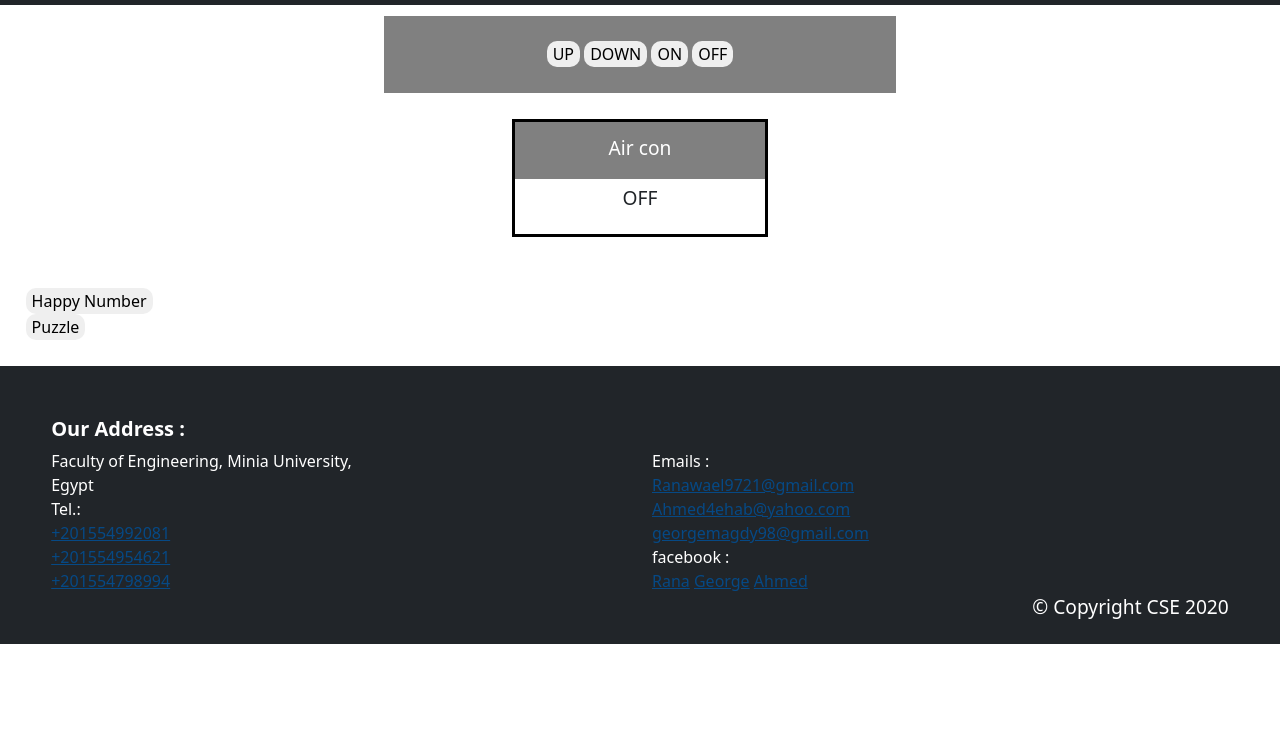
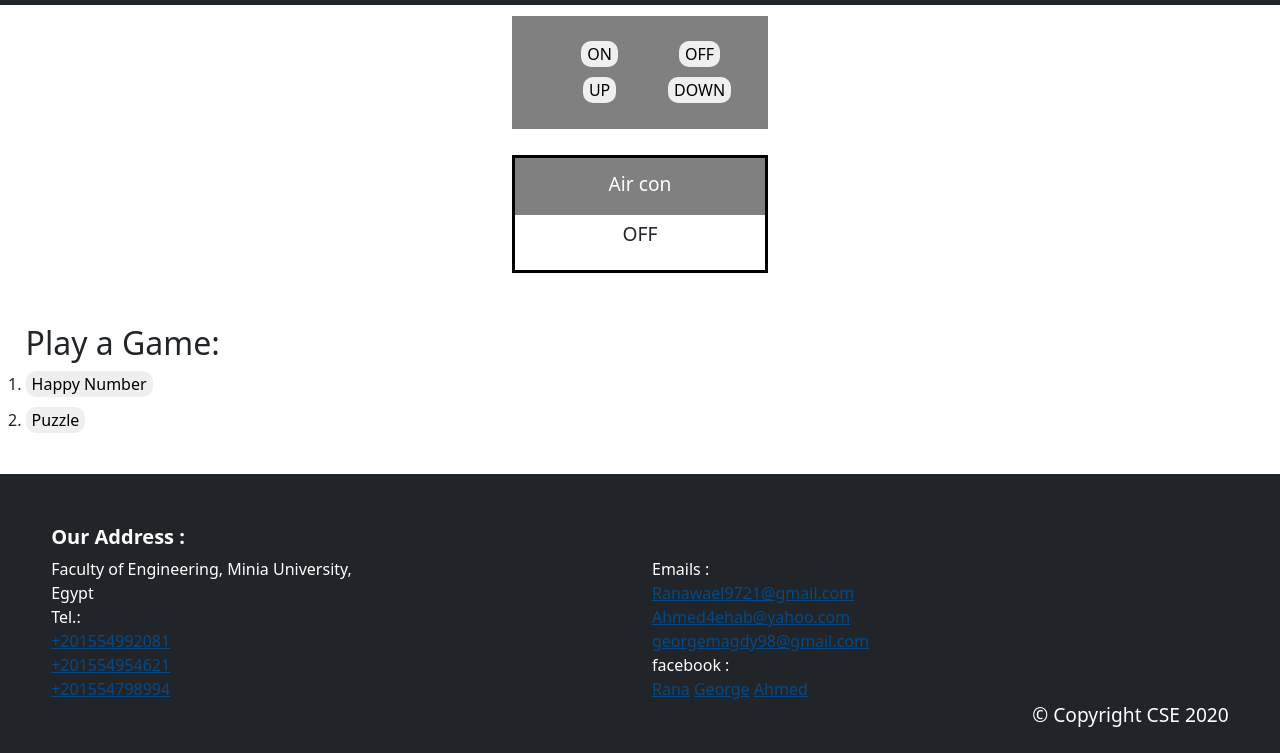
Before and after one commit to GeorgeRady/proposal-web-page, a website: page public/processes.html in a window 1280 px wide. Shown: the part 61-814 px from the top of the page. Drawn offline with nearby package versions, Linux system fonts and the light colour scheme.

Commit message:
FINAAAAAAAAL

```diff
--- a/public/processes.html
+++ b/public/processes.html
@@ -53,26 +53,26 @@
     </nav>
     <div class="row" style="padding: 2%;">
     </div>
-    <div class="row" style="padding:2% ; background-color: gray; margin: 2% 30% ; vertical-align: middle; text-align: center;">
-        <form action="">
-            <button id="up" onclick="ac(1);" style="border: white 1px ; border-radius: 10px; ">
+    <div class="row"style="padding:2% ; background-color: gray; margin: 2% 40% ; vertical-align: middle; text-align: center; width: 20%;">
+        <div class="grid-container" style="display:grid;grid-template-columns: 100px 100px;grid-row-gap: 10px;margin-right: 10px;">
+            <div ><button id="on" onclick="ac(3);" style="border: white 1px ; border-radius: 10px; ">
+                ON
+            </button></div>
+        <div><button id="off" onclick="ac(4);" style="border: white 1px ; border-radius: 10px; ">
+                OFF
+            </button></div>
+            <div ><button id="up" onclick="ac(1);" style="border: white 1px ; border-radius: 10px;">
                     UP
-            </button>
-            <button id="down" onclick="ac(2);" style="border: white 1px ; border-radius: 10px; ">
+                </button></div>
+            <div ><button id="down" onclick="ac(2);" style="border: white 1px ; border-radius: 10px;">
                     DOWN
-            </button>
-            <button id="on" onclick="ac(3);" style="border: white 1px ; border-radius: 10px; ">
-                ON
-            </button>
-            <button id="off" onclick="ac(4);" style="border: white 1px ; border-radius: 10px; ">
-                OFF
-            </button>
-        </form>
-
+                </button></div>
         </div>
-    <div style="background-color: gray; margin: 2%; text-align: center; margin: 2% 40%; border: black solid; padding: 0%; padding-top: 1%;">
+    </div>
+    <div
+        style="background-color: gray; margin: 2%; text-align: center; margin: 2% 40%; border: black solid; padding: 0%; padding-top: 1%;">
         <p style="color: white;"> Air con</p>
-        <div  style="background-color: white; height: 100%; padding: 2%;">
+        <div style="background-color: white; height: 100%; padding: 2%;">
             <div id="Cont">
                 <p id="AC">
                     OFF
@@ -82,21 +82,24 @@
         </div>
     </div>
     <div class="row" style="padding:2% ;">
-        <div>
+        <h2>Play a Game:</h2>
+        <ol>
+            <li ><div style="margin-bottom: 10px;">
                 <a href="./happy.html"><button style="border: white 1px ; border-radius: 10px; ">
                         Happy Number
                     </button></a>
-        </div>
-        <div>
+            </div></li>
+            <li><div>
                 <a href="./puzzle.html"><button style="border: white 1px ; border-radius: 10px; ">
                         Puzzle
                     </button></a>
-        </div>
+            </div></li>
+    </ol>
     </div>
     <footer style="margin: 0; background-color: #212529; color: white;">
         <div style="padding: 4%; ">
             <h5 style="font-weight: bold;">Our Address :</h5>
-            <div class="row" >
+            <div class="row">
                 <div class="col-6">
                     Faculty of Engineering, Minia University,<br>
                     Egypt<br>
@@ -114,7 +117,8 @@
                         <br>
                         facebook :<br>
                         <a href="https://web.facebook.com/RanaWael30/" style="display: inline-block;"> Rana</a>
-                        <a href="https://web.facebook.com/george.magdy.12327/" style="display: inline-block;"> George</a>
+                        <a href="https://web.facebook.com/george.magdy.12327/" style="display: inline-block;">
+                            George</a>
                         <a href="https://web.facebook.com/a7md4ehab/" style="display: inline-block;"> Ahmed</a>
                     </div>
                 </div>
@@ -126,24 +130,30 @@
     </footer>
     <script>
         var num = 35;
+        var state = 0;
 
         function up() {
+            if (state == 1) {
                 num += 1;
                 var cont = document.getElementById("Cont");
                 var p = document.getElementById('AC');
                 p.innerHTML = num;
                 cont.appendChild(p);
             }
+        }
 
         function down() {
+            if (state == 1) {
                 num -= 1;
                 var cont = document.getElementById("Cont");
                 var p = document.getElementById('AC');
                 p.innerHTML = num;
                 cont.appendChild(p);
             }
+        }
 
         function on() {
+            state = 1
             var cont = document.getElementById("Cont");
             var p = document.getElementById('AC');
             p.innerHTML = num;
@@ -151,6 +161,7 @@
         }
 
         function off() {
+            state = 0;
             var cont = document.getElementById("Cont");
             var p = document.getElementById('AC');
             p.innerHTML = "OFF";
```
Lines whose indentation alone changed are shown as unchanged.
